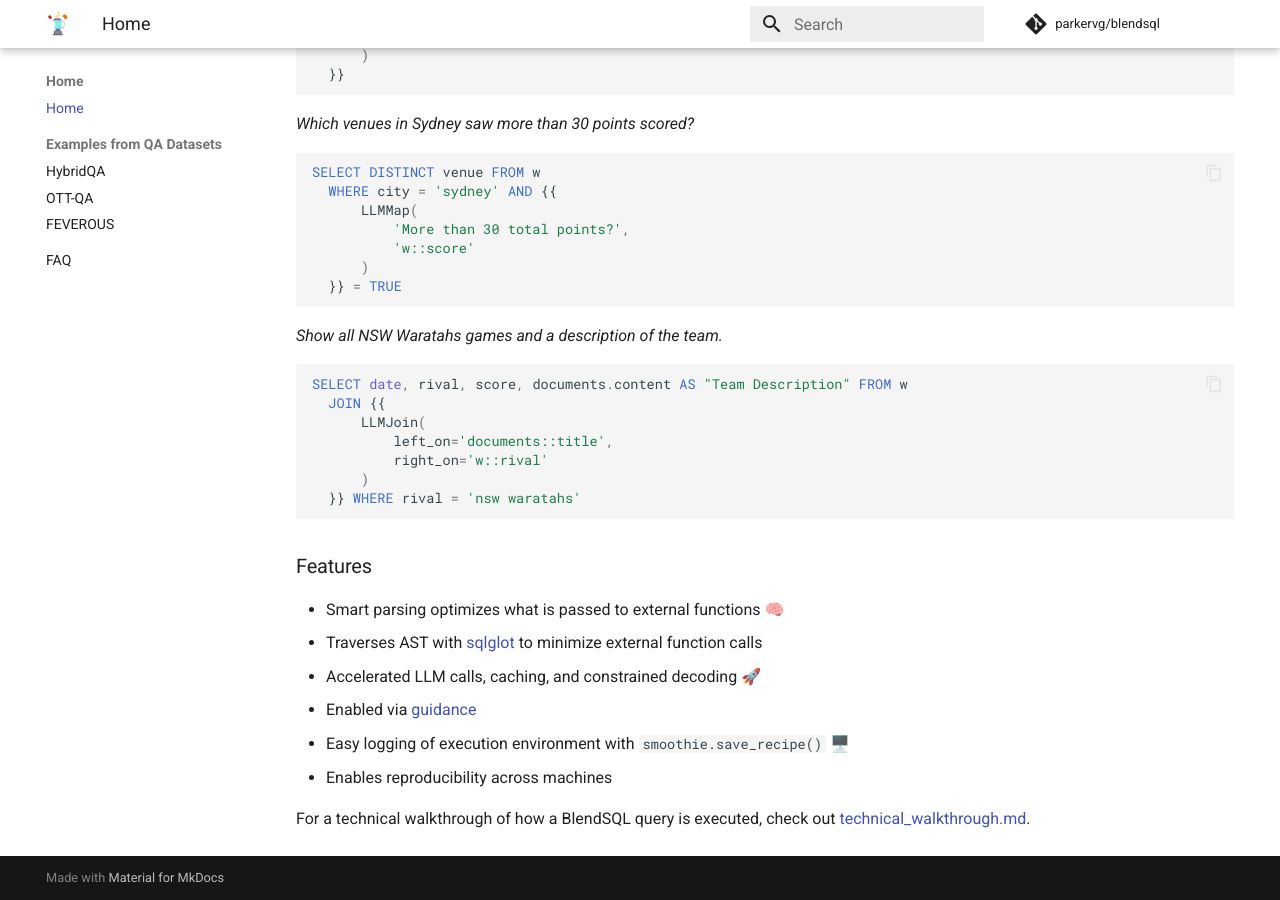
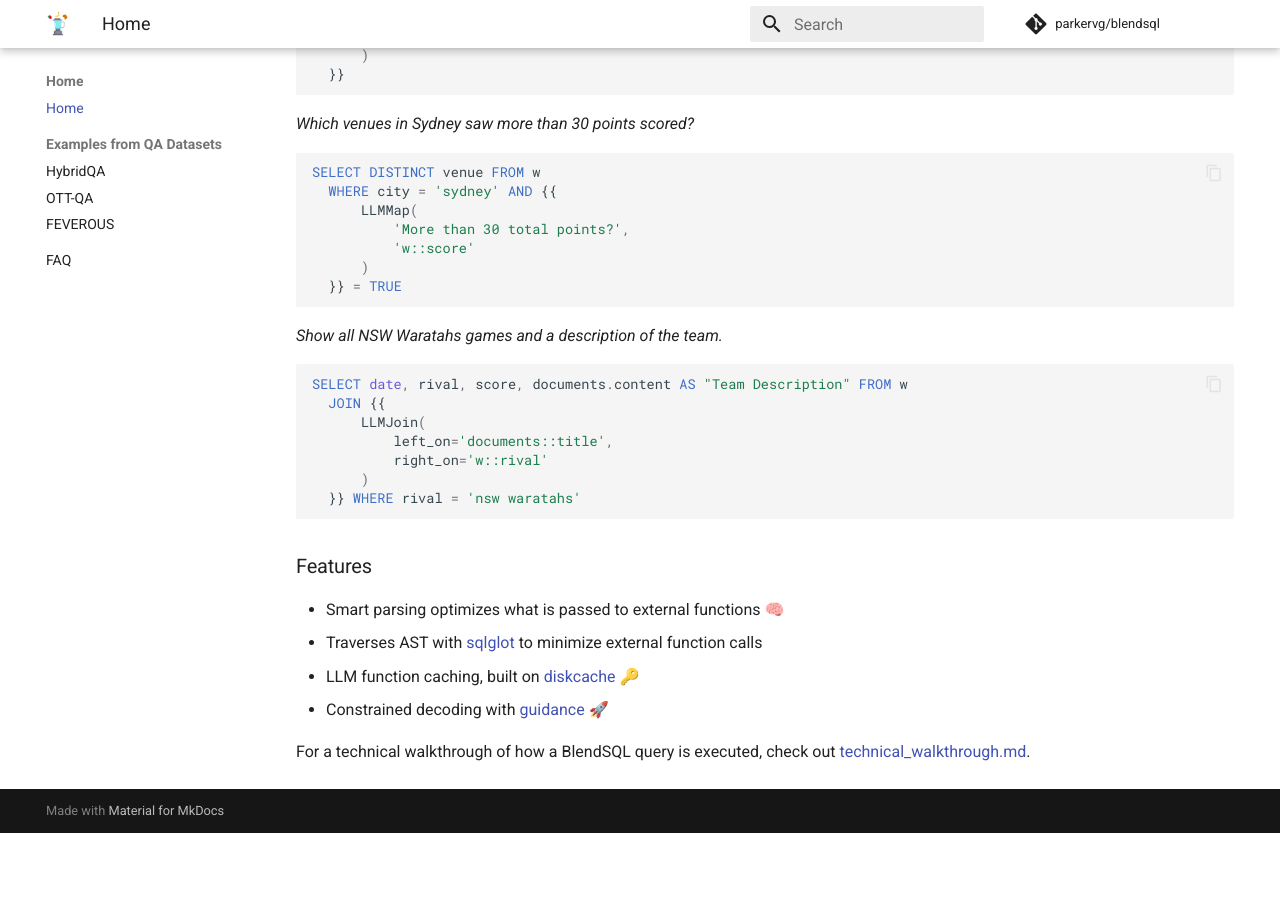
Before and after one commit to parkervg/blendsql, an MkDocs documentation site: the page built from docs/index.md, in a window 1280 px wide and 900 px high, scrolled down 2031 px. Built offline with MkDocs 1.6.1 and Material for MkDocs 9.7.7, drawn with Linux system fonts in a browser that asks for light colours; comment, search, counter and statistics services are not loaded; after the commit the page ends 2864 px from its top, so only the background shows below that.

Commit message:
features update

```diff
--- a/docs/index.md
+++ b/docs/index.md
@@ -91,10 +91,8 @@ SELECT date, rival, score, documents.content AS "Team Description" FROM w
 ### Features
 - Smart parsing optimizes what is passed to external functions 🧠
   - Traverses AST with [sqlglot](https://github.com/tobymao/sqlglot) to minimize external function calls
-- Accelerated LLM calls, caching, and constrained decoding 🚀
-  - Enabled via [guidance](https://github.com/guidance-ai/guidance)
-- Easy logging of execution environment with `smoothie.save_recipe()` 🖥️
-  - Enables reproducibility across machines
+- LLM function caching, built on [diskcache](https://grantjenks.com/docs/diskcache/) 🔑
+- Constrained decoding with [guidance](https://github.com/guidance-ai/guidance) 🚀
 
 
 For a technical walkthrough of how a BlendSQL query is executed, check out [technical_walkthrough.md](reference/technical_walkthrough.md).
```
Also changed, not shown: README.md (+2 -4 lines).
